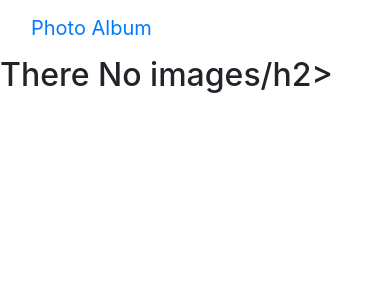
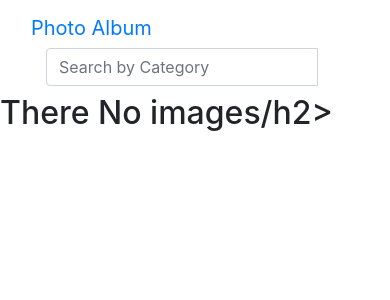
Before and after one commit to HWaruguru/Photo-Album, a Django app: page / in a window 390 px wide. Shown: the top 300 px of the page. Run offline with Django 3.2, Linux system fonts and the light colour scheme; data that the repository does not hold is empty; some libraries are stand-ins or nearby versions.

Commit message:
Add asearchbar in the navbar

```diff
--- a/photoalbum/templates/navbar.html
+++ b/photoalbum/templates/navbar.html
@@ -11,6 +11,21 @@
           <div class="navbar-header">
             <a class="navbar-brand" href="/">Photo Album</a>
           </div>
+          <!-- Adding a search form  -->
+          <div class="col-sm-4 col-md-4 navbar-right">
+
+            <form class="navbar-form" role="search" action="{% url 'search_results' %}">
+
+              <div class="input-group">
+                <input type="text" class="form-control" placeholder="Search by Category" name="category">
+                <div class="input-group-btn">
+                  <button class="btn btn-default" type="submit"><i class="glyphicon glyphicon-search"></i></button>
+                </div>
+              </div>
+
+            </form>
+          </div>
+          <!-- search form end -->
 
         </div>
       </nav>
```
